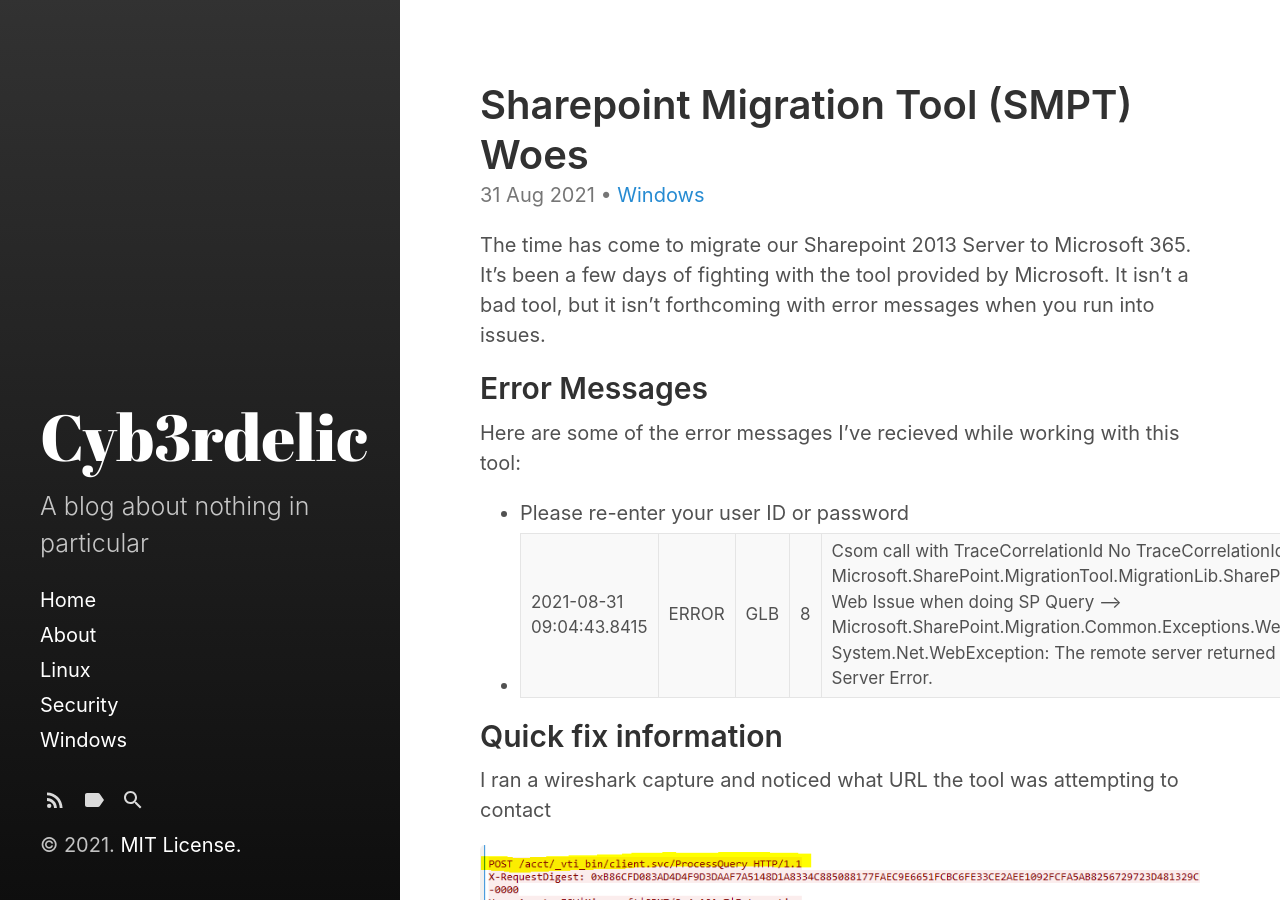
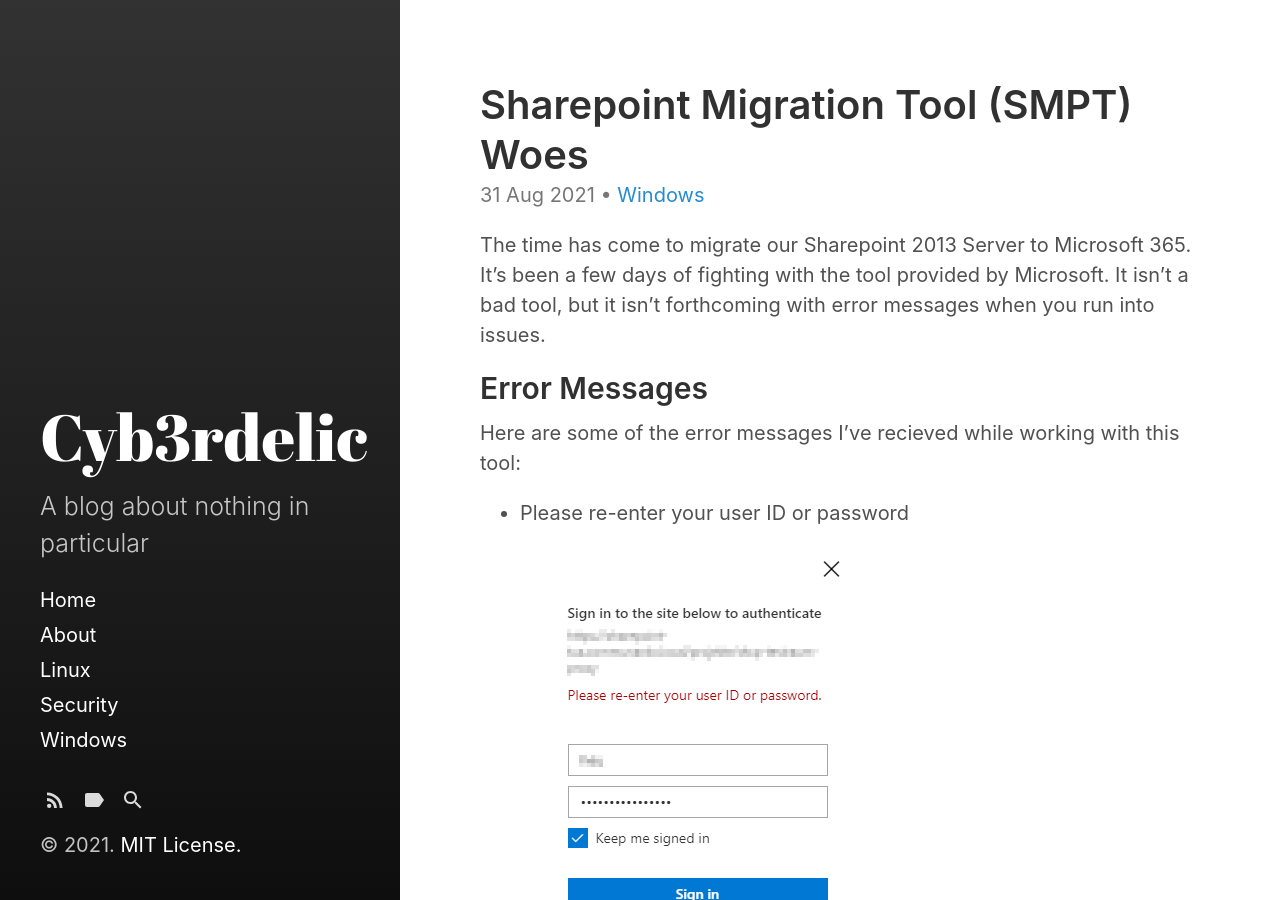
Before and after one commit to cyb3rdelic/cyb3rdelic.github.io, a Jekyll site: the page built from _posts/2021-8-31-Sharepoint-Migration-Tool-Woes.md, in a window 1280 px wide and 900 px high. Built offline with Jekyll 4.4.1, drawn with Linux system fonts in a browser that asks for light colours.

Commit message:
Add user id image

```diff
--- a/_posts/2021-8-31-Sharepoint-Migration-Tool-Woes.md
+++ b/_posts/2021-8-31-Sharepoint-Migration-Tool-Woes.md
@@ -18,6 +18,9 @@ The time has come to migrate our Sharepoint 2013 Server to Microsoft 365. It's b
 Here are some of the error messages I've recieved while working with this tool:
 
 * Please re-enter your user ID or password
+![Login Dialog](\assets\2021-8-31\SPMT-UserID.PNG)
+
+
 * 2021-08-31 09:04:43.8415|ERROR|GLB|8|Csom call with TraceCorrelationId No TraceCorrelationId from OnPrem Microsoft.SharePoint.MigrationTool.MigrationLib.SharePoint.MigSPConfigException: Web Issue when doing SP Query ---> Microsoft.SharePoint.Migration.Common.Exceptions.WebInternalErrorException ---> System.Net.WebException: The remote server returned an error: (500) Internal Server Error.
 
 ## Quick fix information
```
Also changed, not shown: assets/2021-8-31/SPMT-UserID.png (added).
